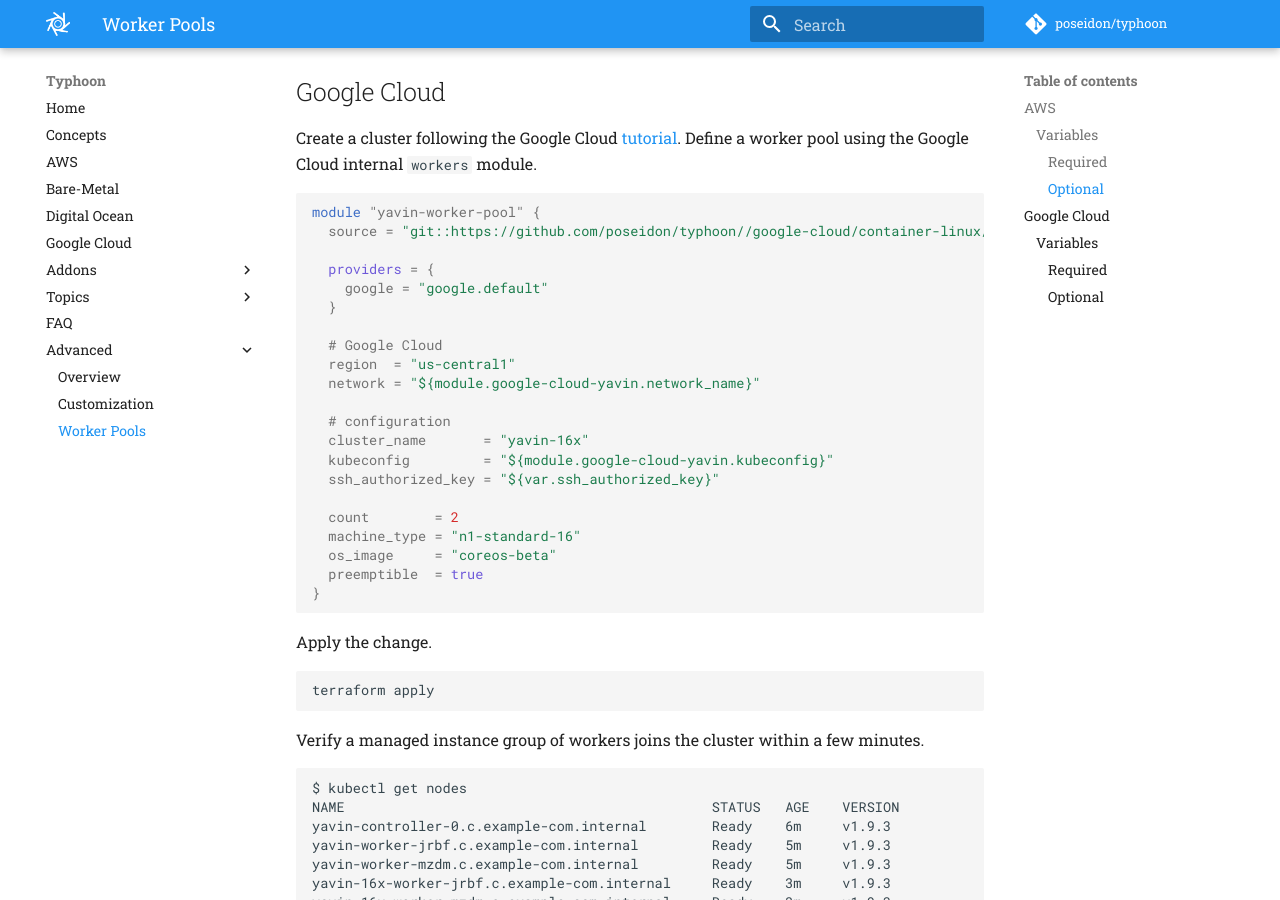
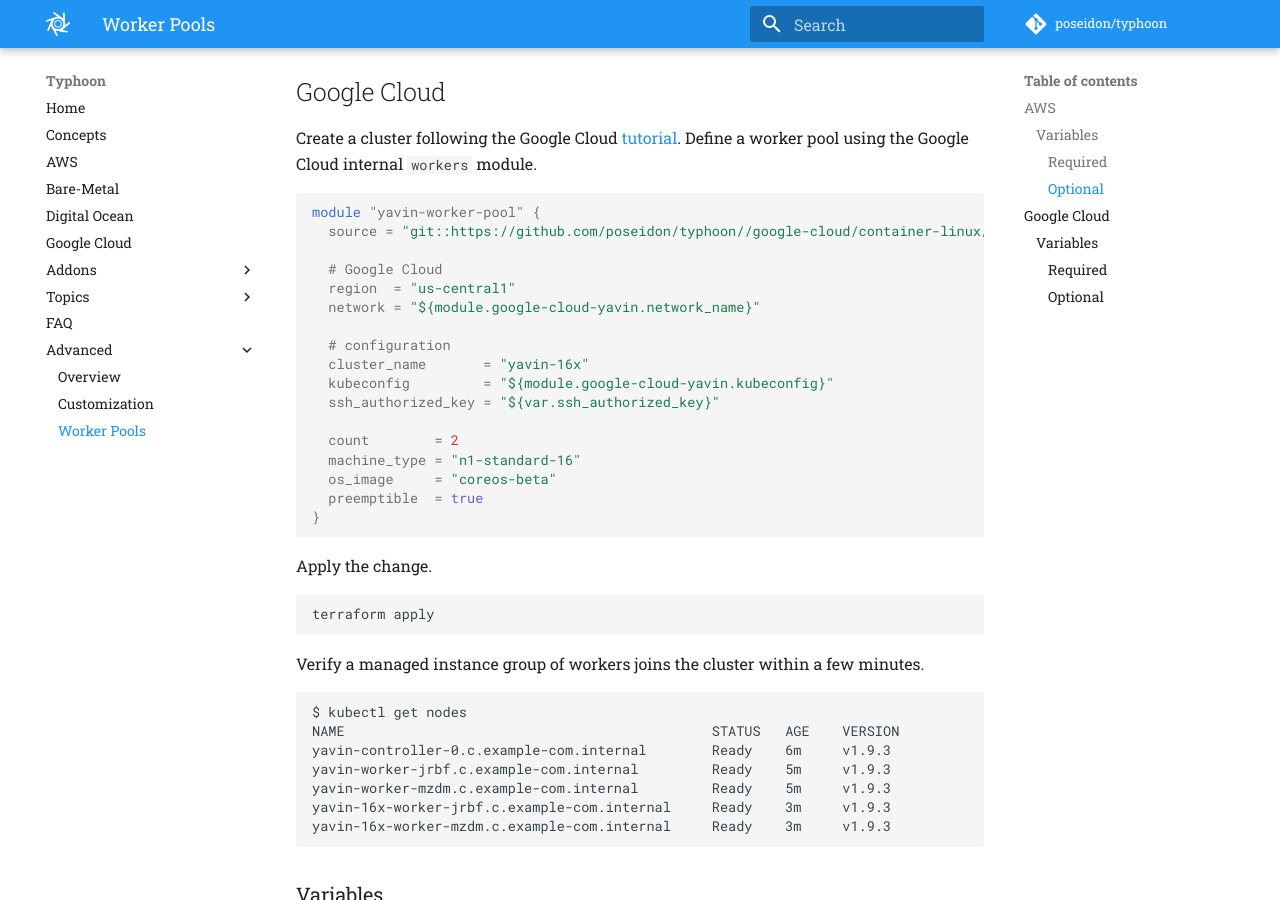
Before and after one commit to poseidon/typhoon, an MkDocs documentation site: the page built from docs/advanced/worker-pools.md, in a window 1280 px wide and 900 px high, scrolled down 2129 px. Built offline with MkDocs 1.6.1 and Material for MkDocs 9.7.7, drawn with Linux system fonts in a browser that asks for light colours; comment, search, counter and statistics services are not loaded; old or Windows-style settings are respelled for this version of MkDocs.

Commit message:
Revert "Add module version requirements to internal workers modules"
* This reverts commit cce45374874d8a5d30f584dbdc9dad1d0e8c6287.
* Provider passing to child modules is complex and the behavior
changed between Terraform v0.10 and v0.11. We're continuing to
allow both versions so this change should be reverted. For the
time being, those using our internal Terraform modules will have
to be aware of the minimum version for AWS and GCP providers,
there is no good way to do enforcement.

```diff
--- a/docs/advanced/worker-pools.md
+++ b/docs/advanced/worker-pools.md
@@ -79,10 +79,6 @@
 module "yavin-worker-pool" {
   source = "git::https://github.com/poseidon/typhoon//google-cloud/container-linux/kubernetes/workers?ref=v1.9.4"
 
-  providers = {
-    google = "google.default"
-  }
-
   # Google Cloud
   region  = "us-central1"
   network = "${module.google-cloud-yavin.network_name}"
```
Also changed, not shown: 2 other files.
